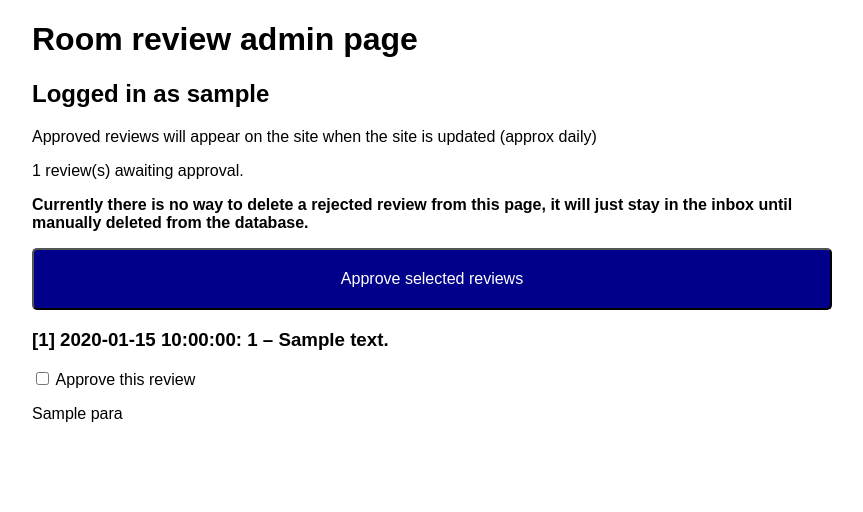
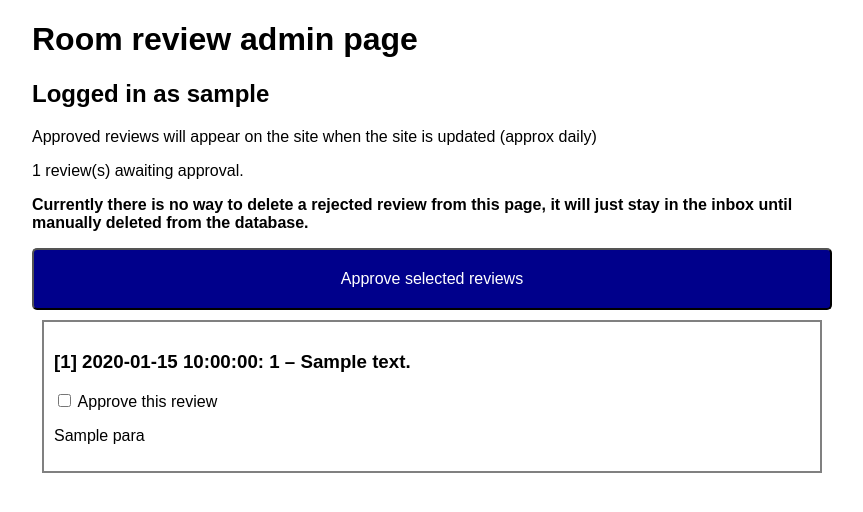
Before and after one commit to AndyJenks/pet-room-reviews, a Flask app: template review-app/templates/adminpage.htm in a window 1280 px wide. Shown: the top 512 px of the page, without its empty margins (208-1071 px from the left). Run offline with Flask 3, Linux system fonts and the light colour scheme; the template is opened without the code that fills it: most values are stand-ins (such as "Sample title", 1, 10 or a date in 2020); some libraries are stand-ins or nearby versions.

Commit message:
Add style to admin page and end for in right place.

```diff
--- a/review-app/templates/adminpage.htm
+++ b/review-app/templates/adminpage.htm
@@ -29,6 +29,12 @@ button {
 	border-radius: 5px;
 	font: inherit;
 	padding: 20px;
+}
+
+.reviewbox {
+	border: 2px solid gray;
+	margin: 10px;
+	padding: 10px;
 }
 
 .question-box {
@@ -98,8 +104,8 @@ button {
 		{% for para in review.text %}
 		<p> {{para}}</p>
 		{%endfor%}
+	</div>
 	{% endfor %}
-	</div>
 {%endif%}
 </form>
 </body>
```
